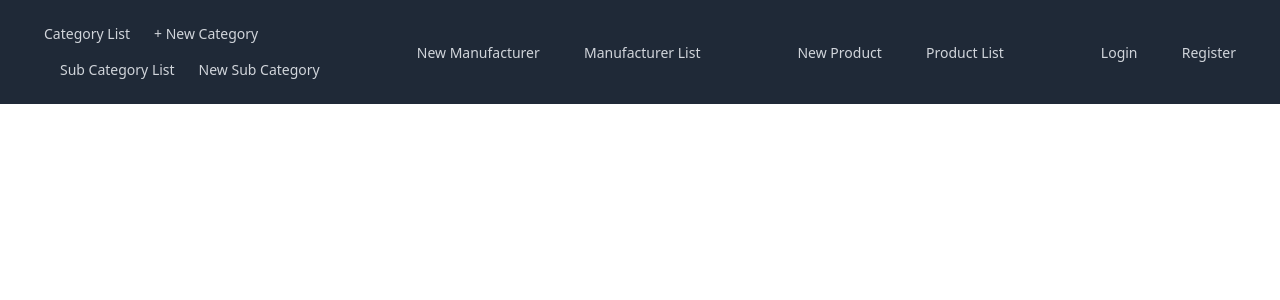
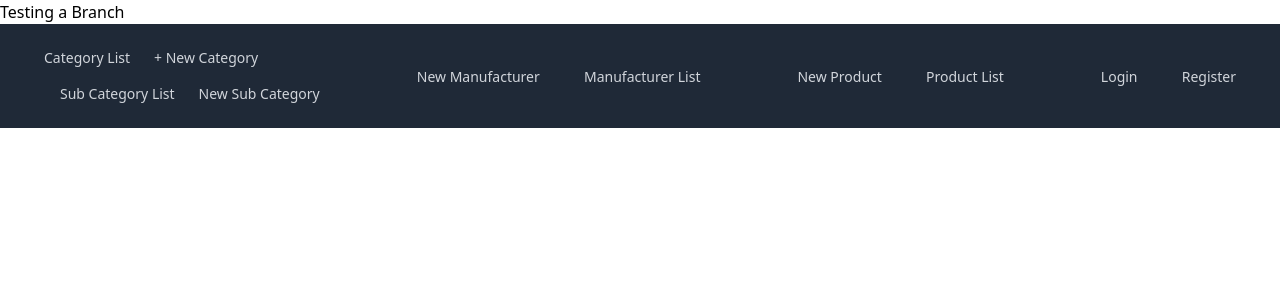
Before and after one commit to PreYem/PC_Vendor, a PHP site: page / in a window 1280 px wide. Shown: the top 300 px of the page. Run offline with PHP 8.4, Linux system fonts and the light colour scheme; style sheets or scripts are compiled from the project's sources.

Commit message:
created a testing branch

```diff
--- a/index.php
+++ b/index.php
@@ -12,6 +12,7 @@
 </head>
 
 <body>
+  <h1>Testing a Branch</h1>
 
 
   <div class="bg-gray-800 py-4">
```
